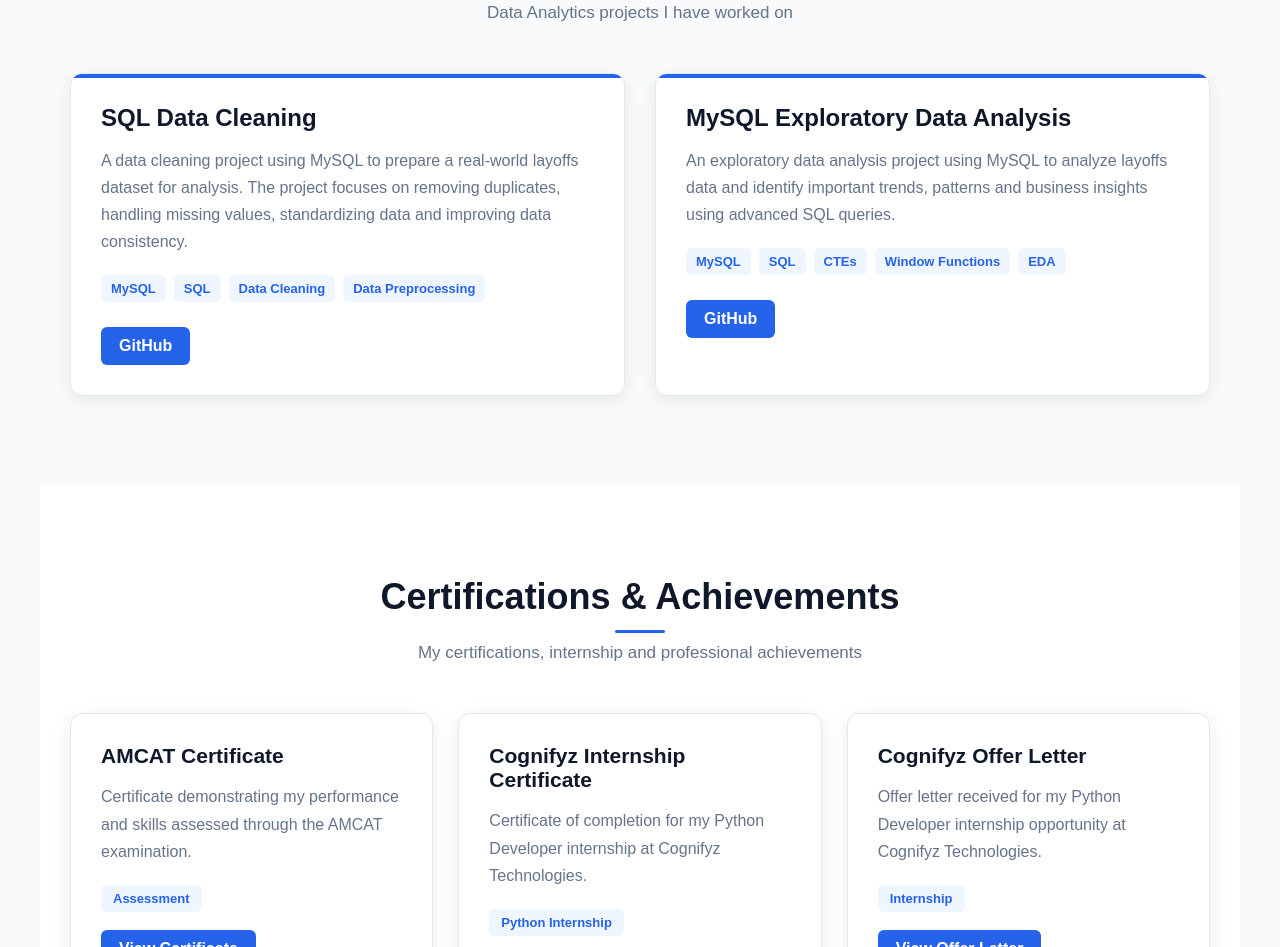
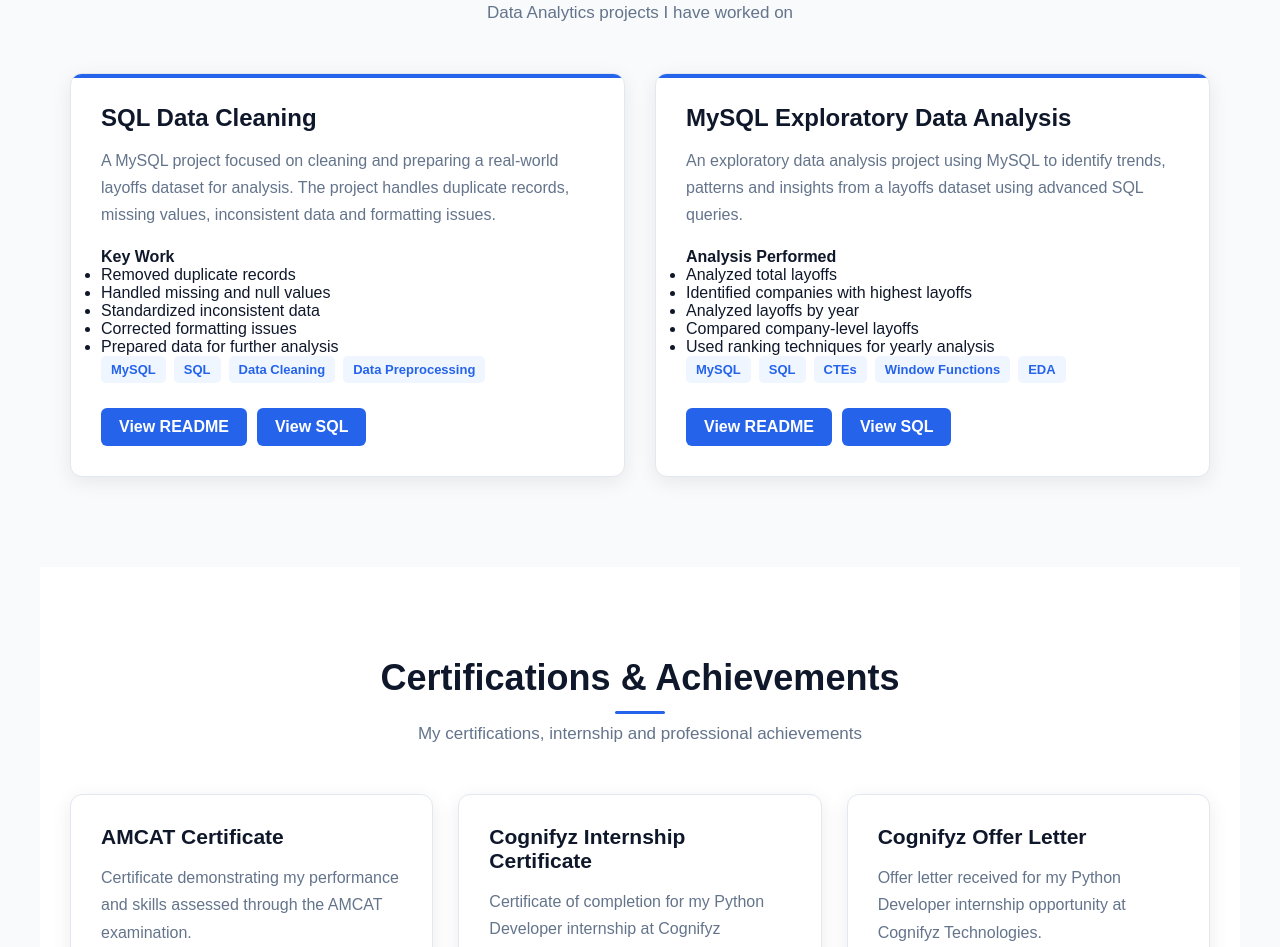
Before and after one commit to janhavi110803/janhavi110803.github.io, a plain HTML site: page index.html in a window 1280 px wide. Shown: the part 2909-3856 px from the top of the page. Drawn offline with Linux system fonts and the light colour scheme.

Commit message:
Update index.html

```diff
--- a/index.html
+++ b/index.html
@@ -206,7 +206,7 @@
 
     <div class="projects-container">
 
-        <!-- Project 1 -->
+        <!-- Project 1: SQL Data Cleaning -->
         <div class="project-card">
 
             <div class="project-content">
@@ -214,12 +214,21 @@
                 <h3>SQL Data Cleaning</h3>
 
                 <p>
-                    A data cleaning project using MySQL to prepare
+                    A MySQL project focused on cleaning and preparing
                     a real-world layoffs dataset for analysis.
-                    The project focuses on removing duplicates,
-                    handling missing values, standardizing data
-                    and improving data consistency.
+                    The project handles duplicate records, missing
+                    values, inconsistent data and formatting issues.
                 </p>
+
+                <h4>Key Work</h4>
+
+                <ul class="project-list">
+                    <li>Removed duplicate records</li>
+                    <li>Handled missing and null values</li>
+                    <li>Standardized inconsistent data</li>
+                    <li>Corrected formatting issues</li>
+                    <li>Prepared data for further analysis</li>
+                </ul>
 
                 <div class="project-tech">
                     <span>MySQL</span>
@@ -230,10 +239,16 @@
 
                 <div class="project-actions">
 
-                    <a href="https://github.com/janhavi110803/Data-Cleaning"
+                    <a href="projects/Data-Cleaning/README.md"
                        class="project-btn"
                        target="_blank">
-                        GitHub
+                        View README
+                    </a>
+
+                    <a href="projects/Data-Cleaning/Data%20Cleaning.sql"
+                       class="project-btn"
+                       target="_blank">
+                        View SQL
                     </a>
 
                 </div>
@@ -243,7 +258,7 @@
         </div>
 
 
-        <!-- Project 2 -->
+        <!-- Project 2: MySQL Exploratory Data Analysis -->
         <div class="project-card">
 
             <div class="project-content">
@@ -252,10 +267,19 @@
 
                 <p>
                     An exploratory data analysis project using MySQL
-                    to analyze layoffs data and identify important
-                    trends, patterns and business insights using
-                    advanced SQL queries.
+                    to identify trends, patterns and insights from
+                    a layoffs dataset using advanced SQL queries.
                 </p>
+
+                <h4>Analysis Performed</h4>
+
+                <ul class="project-list">
+                    <li>Analyzed total layoffs</li>
+                    <li>Identified companies with highest layoffs</li>
+                    <li>Analyzed layoffs by year</li>
+                    <li>Compared company-level layoffs</li>
+                    <li>Used ranking techniques for yearly analysis</li>
+                </ul>
 
                 <div class="project-tech">
                     <span>MySQL</span>
@@ -267,10 +291,16 @@
 
                 <div class="project-actions">
 
-                    <a href="https://github.com/janhavi110803/MySQL-Exploratory-Data-Analysis"
+                    <a href="projects/MySQL-Exploratory-Data-Analysis/README.md"
                        class="project-btn"
                        target="_blank">
-                        GitHub
+                        View README
+                    </a>
+
+                    <a href="projects/MySQL-Exploratory-Data-Analysis/MySQL%20Exploratory%20Data%20Analysis.sql"
+                       class="project-btn"
+                       target="_blank">
+                        View SQL
                     </a>
 
                 </div>
```
